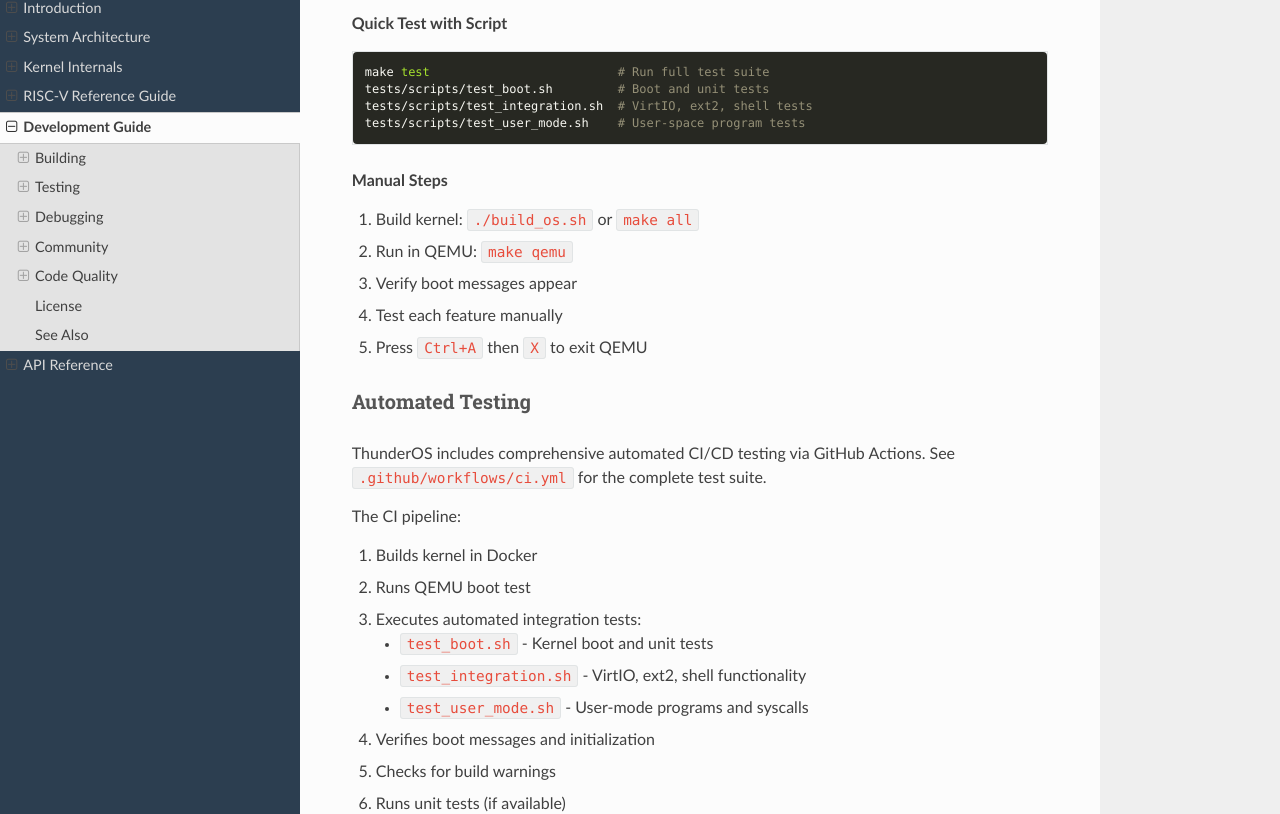
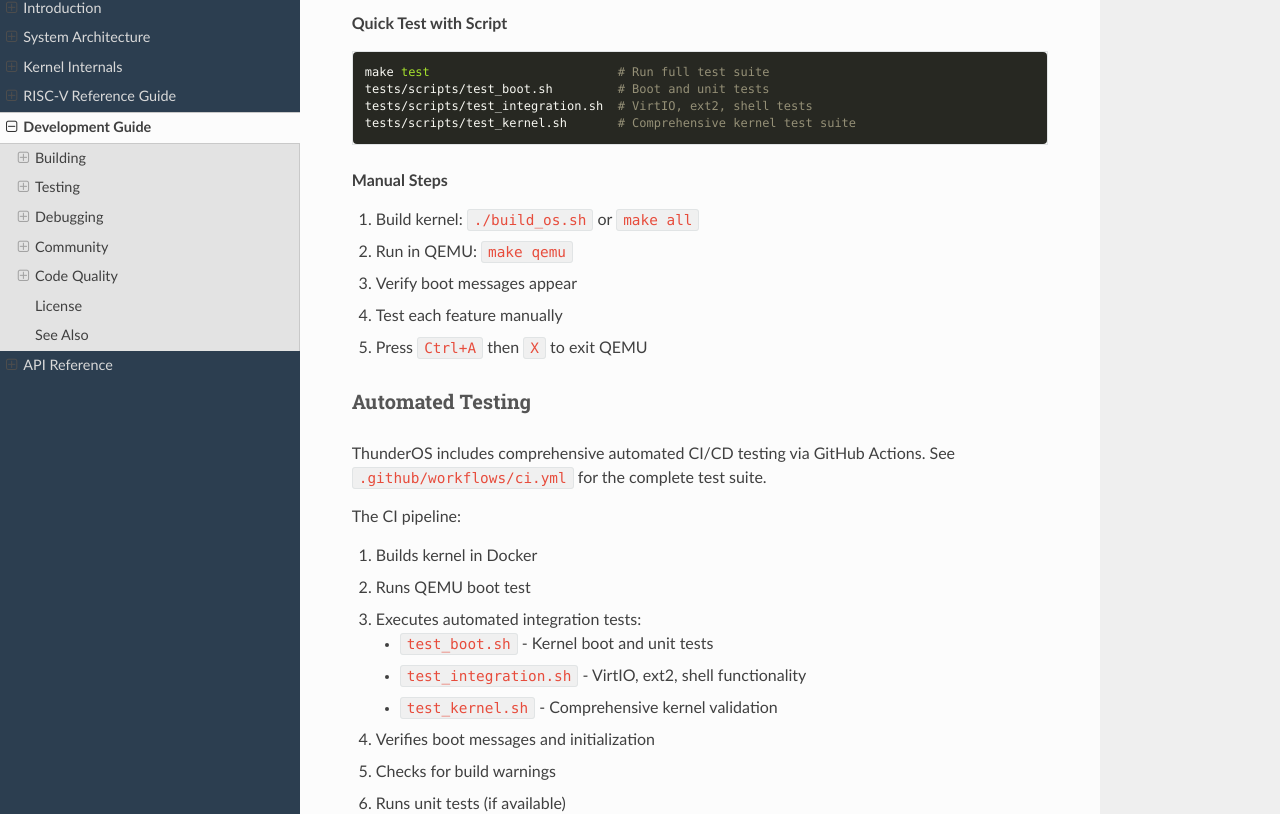
Before and after one commit to byteshiftlabs/thunderos, a Sphinx documentation site: the page built from docs/source/development.rst, in a window 1280 px wide and 1400 px high, scrolled down 1629 px. Shown: the part 144-958 px from the top of the window. Built offline with Sphinx 7.4.7 and the Read the Docs theme 3.1.0, drawn with Linux system fonts in a browser that asks for light colours; the version number could not be read and is left out.

Commit message:
Removed stale test_user_mode.sh references
- Replaced removed test_user_mode.sh documentation entries with test_kernel.sh
- Kept README and Sphinx testing guidance aligned with the current test script set

```diff
--- a/docs/source/development.rst
+++ b/docs/source/development.rst
@@ -95,7 +95,7 @@ Manual Testing
    make test                          # Run full test suite
    tests/scripts/test_boot.sh         # Boot and unit tests
    tests/scripts/test_integration.sh  # VirtIO, ext2, shell tests
-   tests/scripts/test_user_mode.sh    # User-space program tests
+   tests/scripts/test_kernel.sh       # Comprehensive kernel test suite
 
 **Manual Steps**
 
@@ -118,7 +118,7 @@ The CI pipeline:
 
    - ``test_boot.sh`` - Kernel boot and unit tests
    - ``test_integration.sh`` - VirtIO, ext2, shell functionality
-   - ``test_user_mode.sh`` - User-mode programs and syscalls
+   - ``test_kernel.sh`` - Comprehensive kernel validation
 
 4. Verifies boot messages and initialization
 5. Checks for build warnings
```
Also changed, not shown: README.md (+1 -1 lines).
